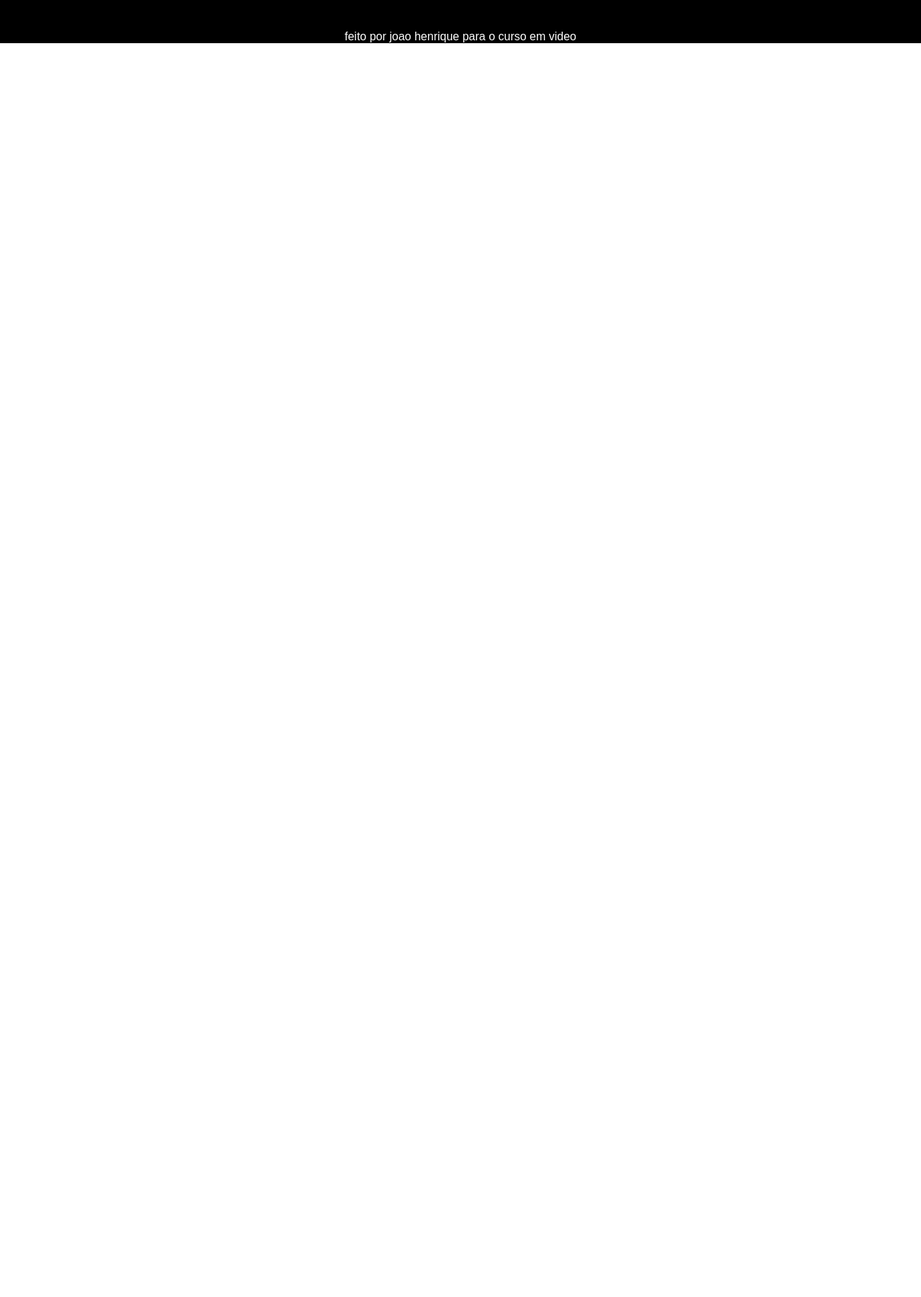
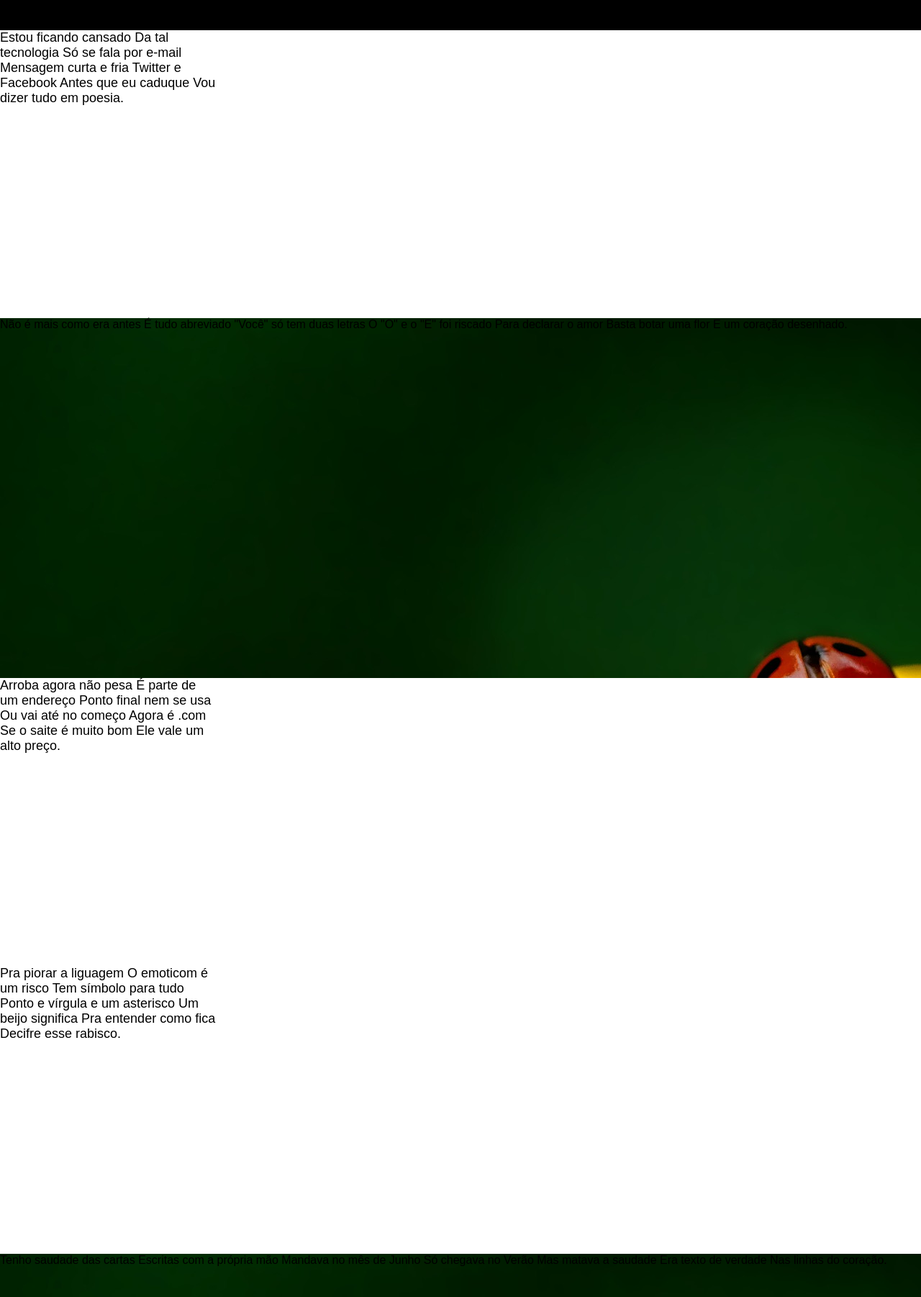
Before and after one commit to 0chilli-dev0/html-css, a plain HTML site: page exercicio/cordel/projeto-ordel.html in a window 1280 px wide. Shown: the part 98-1900 px from the top of the page at 72% size. Before the commit the page ends 800 px from the top, so only its background shows below. Drawn offline with Linux system fonts and the light colour scheme.

Commit message:
avançando no projeto

```diff
--- a/exercicio/cordel/estilos/estilo.css
+++ b/exercicio/cordel/estilos/estilo.css
@@ -25,6 +25,18 @@ header  a{
 header a:hover{
   text-decoration: underline;
 }
+div{
+    display: block;
+    height: 400px;
+    width: 300px;
+    font-size: large;
+    text-wrap:
+}
+section{
+    background-image: url(../imagens/background001.jpg);
+    height: 500px;
+    background-size: calc(12)
+}
 footer{
     background-color: black;
     color: white;
--- a/exercicio/cordel/projeto-ordel.html
+++ b/exercicio/cordel/projeto-ordel.html
@@ -11,11 +11,86 @@
         <h1>Cordel Moderno</h1>
         <p>Por <a href="https://www.recantodasletras.com.br/poesias/3186743">Milton Duarte</a></p>
     </header>
-    <main>
 <div>
+    <p>
+        Estou ficando cansado
+        Da tal tecnologia
+        Só se fala por e-mail
+        Mensagem curta e fria
+        Twitter e Facebook
+        Antes que eu caduque
+        Vou dizer tudo em poesia.
+    </p>
+</div>
 
+<section>
+    <article>
+        Não é mais como era antes
+        É tudo abreviado
+        "Você" só tem duas letras
+        O "O" e o "E" foi riscado
+        Para declarar o amor
+        Basta botar uma flor
+        E um coração desenhado.
+    </article>
+</section>
+
+<div>
+    <p>
+        Arroba agora não pesa
+        É parte de um endereço
+        Ponto final nem se usa
+        Ou vai até no começo
+        Agora é .com
+        Se o saite é muito bom
+        Ele vale um alto preço.
+    </p>
 </div>
-    </main>
+
+<div>
+    <p>
+        Pra piorar a liguagem
+        O emoticom é um risco
+        Tem símbolo para tudo
+        Ponto e vírgula e um asterisco
+        Um beijo significa
+        Pra entender como fica
+        Decifre esse rabisco.
+    </p>
+</div>
+
+    <section>
+        <article>
+            Tenho saudade das cartas
+            Escritas com a própria mão
+            Mandava no mês de Junho
+            Só chegava no Verão
+            Mas matava a saudade
+            Era texto de verdade
+            Nas linhas do coração.
+        </article>
+    </section>
+
+    <div>
+        <p>
+            Agora, escrevo e envio
+            Chegando na mesma hora
+            Mas quando vou prosear
+            A pessoa foi embora
+            Abriu outro aplicativo
+            O mundo ficou cativo
+            Da tecnologia do agora.
+        </p>
+    </div>
+    <div>
+        <p>
+            Deus escuta todo mundo
+            Se quiser, faça esse teste
+            Dois pontos são dois joelhos
+            Seus lábios são aparelhos
+            Deixe que Deus interprete.
+        </p>
+    </div>
     <footer>
         <p>feito por joao henrique para o curso em video</p>
     </footer>
```
